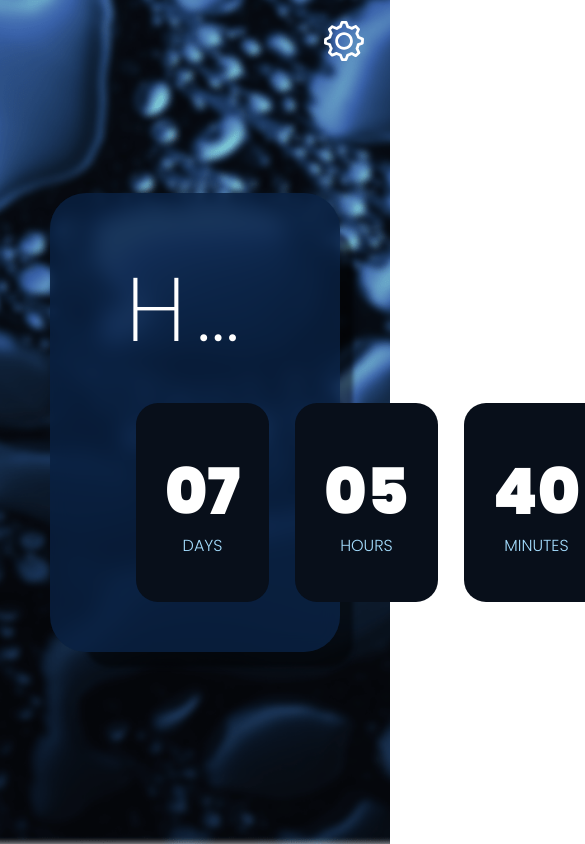
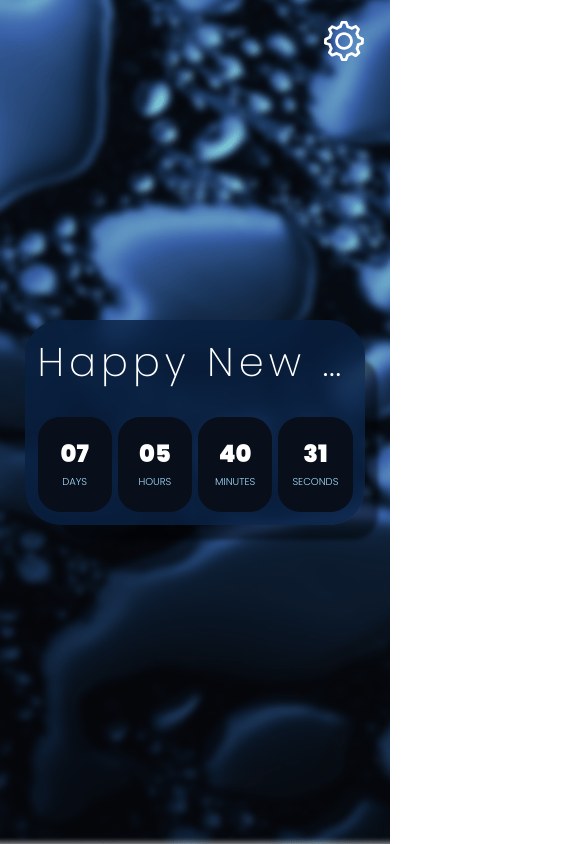
Before and after one commit to Gavrushuk/vue3-countdown, a Vue app: page / in a window 390 px wide. Shown: the top 844 px of the page, 585 px wide, since content can reach past the window. Built offline with nearby package versions, Linux system fonts and the light colour scheme.

Commit message:
responsive

```diff
--- a/src/components/TimerCard.vue
+++ b/src/components/TimerCard.vue
@@ -75,7 +75,7 @@ startTimer();
   backdrop-filter: blur(10px);
   border-radius: 36px;
   width: 100%;
-  max-width: 1049px;
+  max-width: 1050px;
   padding: 50px 86px;
   .timer-title {
     font-weight: 200;
@@ -84,7 +84,6 @@ startTimer();
     text-align: center;
     letter-spacing: 0.125em;
     color: #FFFFFF;
-    margin: 0 -10px;
     text-overflow: ellipsis;
     overflow: hidden;
     white-space: nowrap;
@@ -92,5 +91,19 @@ startTimer();
   .timer-content {
     margin-top: 25px;
   }
+  @media (max-width: 1150px) {
+    padding: 50px;
+    .timer-title {
+      font-size: 70px;
+      line-height: 90px;
+    }
+  }
+  @media (max-width: 768px) {
+    padding: 12.5px;
+    .timer-title {
+      font-size: 40px;
+      line-height: 60px;
+    }
+  }
 }
 </style>
--- a/src/components/TimerContent.vue
+++ b/src/components/TimerContent.vue
@@ -39,7 +39,7 @@ const { days, hours, minutes, seconds } = toRefs(props);
   gap: 26px;
   .timer-content__item {
     flex: 1;
-    padding: 46px 29px;
+    padding: 46px 10px;
     background: #080F1A;
     border-radius: 22px;
     .timer-content__value {
@@ -59,5 +59,26 @@ const { days, hours, minutes, seconds } = toRefs(props);
       color: #A5DEFF;
     }
   }
+  @media (max-width: 1150px) {
+    gap: 12.5px;
+    .timer-content__item {
+      .timer-content__value {
+        font-size: 54px;
+      }
+    }
+  }
+  @media (max-width: 768px) {
+    gap: 6px;
+    .timer-content__item {
+      padding: 20px 10px;
+      .timer-content__value {
+        font-size: 24px;
+        line-height: 34px;
+      }
+      .timer-content__description {
+        font-size: 10px;
+      }
+    }
+  }
 }
 </style>
--- a/src/components/TimerWrapper.vue
+++ b/src/components/TimerWrapper.vue
@@ -73,7 +73,7 @@ const onSave = (data: any) => {
   background-size: cover;
   width: 100%;
   min-height: 100vh;
-  padding: 50px;
+  padding: 25px;
   .setting-btn {
     position: absolute;
     top: 20px;
```
